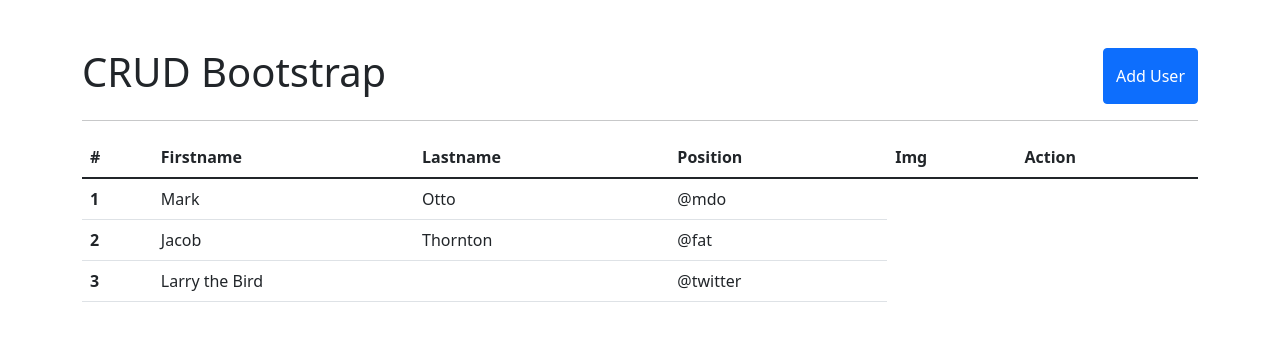
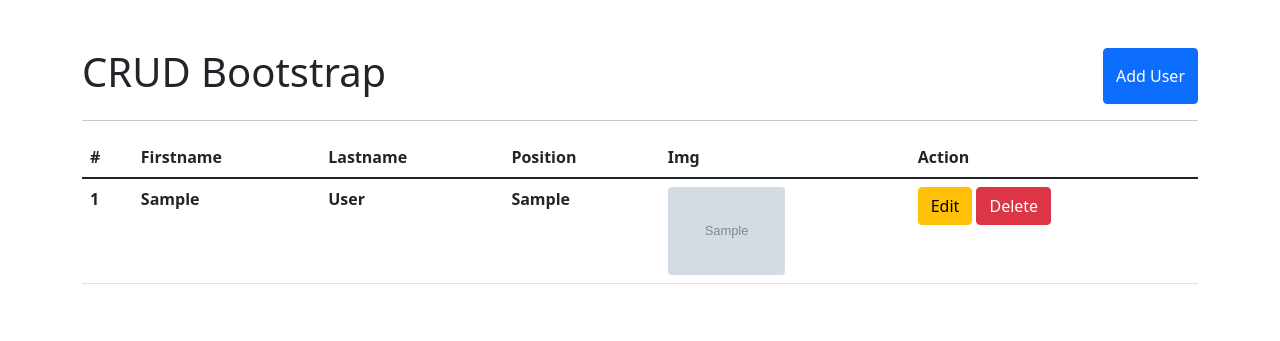
Before and after one commit to GuyDev1999/CRUDphpBootstrap5, a PHP site: page / in a window 1280 px wide. Shown: the top 341 px of the page. Run offline with PHP 8.4, Linux system fonts and the light colour scheme; tables that the repository leaves empty hold one stand-in row (values such as "Sample post"); grey boxes marked "Sample" are stand-in pictures.

Commit message:
query select from users and create add and delete button

```diff
--- a/index.php
+++ b/index.php
@@ -91,23 +91,29 @@ require_once 'config/db.php';
                 </tr>
             </thead>
             <tbody>
+                <?php
+                    $stmt = $conn->query("SELECT * FROM users");
+                    $stmt->execute();
+                    $users = $stmt->fetchAll();
+
+                    if (!$users) {
+                        echo "<tr><td colspan='6' class='text-center'>No users found</td></tr>";
+                    } else {
+                        foreach ($users as $user) {
+                ?>
                 <tr>
-                <th scope="row">1</th>
-                <td>Mark</td>
-                <td>Otto</td>
-                <td>@mdo</td>
+                    <th scope="row"><?=$user['id'];?></th>
+                    <th><?=$user['firstname'];?></th>
+                    <th><?=$user['lastname'];?></th>
+                    <th><?=$user['position'];?></th>
+                    <th width="250px"><img width="50%" src="uploads/<?=$user['img']; ?>" class="rounded"></th>
+                    <td>
+                        <a href="edit.php?id=<?=$user['id']; ?>" class="btn btn-warning">Edit</a>
+                        <a href="?delete<?=$user['id']; ?>" class="btn btn-danger" onclick="return confirm('Are you sure to delete?')">Delete</a>
+                    </td>
                 </tr>
-                <tr>
-                <th scope="row">2</th>
-                <td>Jacob</td>
-                <td>Thornton</td>
-                <td>@fat</td>
-                </tr>
-                <tr>
-                <th scope="row">3</th>
-                <td colspan="2">Larry the Bird</td>
-                <td>@twitter</td>
-                </tr>
+                <?php }
+                } ?>
             </tbody>
         </table>
     </div>
```
